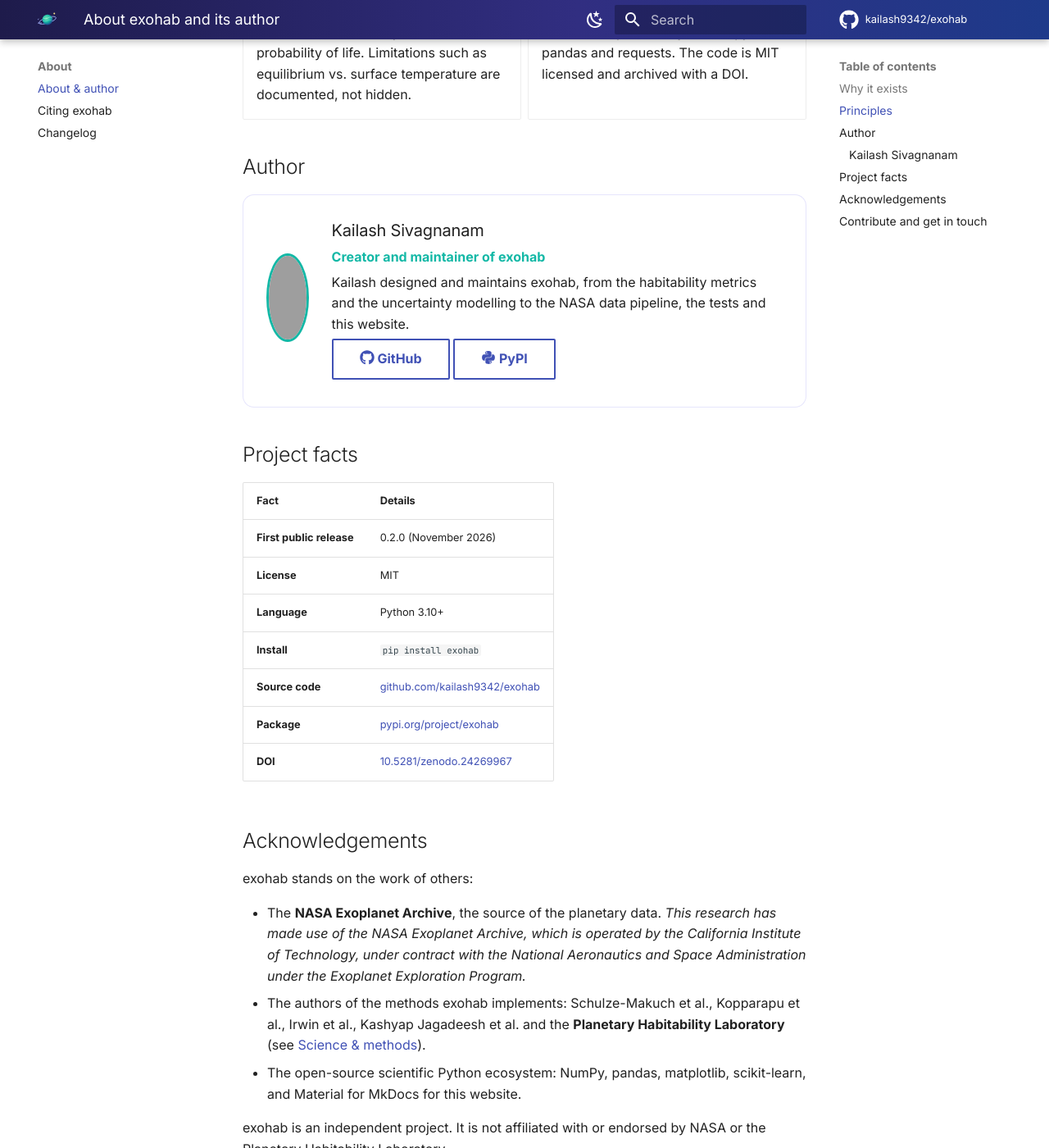
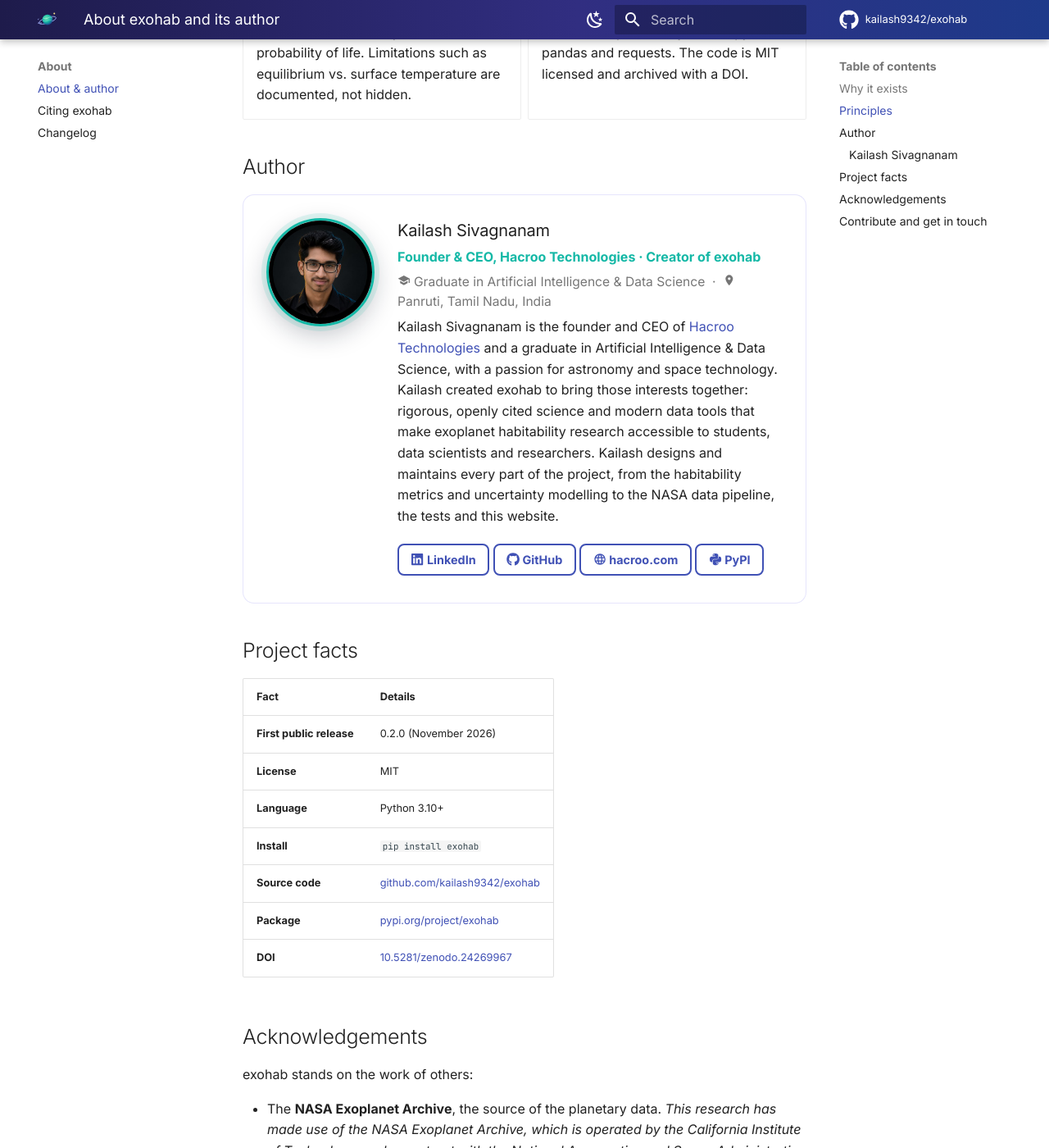
Before and after one commit to kailash9342/exohab, an MkDocs documentation site: the page built from docs/about.md, in a window 1280 px wide and 1400 px high, scrolled down 894 px. Shown: the whole window at 82% size. Built offline with MkDocs 1.6.1 and Material for MkDocs 9.7.7, drawn with Linux system fonts in a browser that asks for light colours; comment, search, counter and statistics services are not loaded; grey boxes are pictures that could not be loaded.

Commit message:
About page: full author profile for Kailash Sivagnanam
- Professional photo (400x400, 16 KB, no metadata)
- Founder & CEO of Hacroo Technologies, AI & Data Science graduate,
  Panruti, Tamil Nadu, India; bio and LinkedIn, GitHub, hacroo.com and PyPI
  links
- Person structured data: job title, organization, credential, location,
  image and sameAs profiles; linked from the SoftwareSourceCode author

```diff
--- a/docs/about.md
+++ b/docs/about.md
@@ -2,8 +2,9 @@
 title: About exohab and its author
 description: >-
   About exohab, the open-source Python exoplanet habitability toolkit, and its
-  creator and maintainer Kailash Sivagnanam: mission, principles,
-  acknowledgements and how to contribute.
+  creator Kailash Sivagnanam, Founder & CEO of Hacroo Technologies and AI &
+  Data Science graduate from Panruti, Tamil Nadu: mission, principles and
+  acknowledgements.
 ---
 
 # About exohab
@@ -59,19 +60,33 @@ of the boilerplate.
 
 <div class="hx-author" markdown>
 
-![Kailash Sivagnanam](https://github.com/kailash9342.png?size=216){ width="108" height="108" }
+![Kailash Sivagnanam, founder and CEO of Hacroo Technologies and creator of exohab](assets/img/kailash-sivagnanam.jpg){ width="132" height="132" }
 
 <div markdown>
 
 ### Kailash Sivagnanam
 
-<p class="hx-role">Creator and maintainer of exohab</p>
+<p class="hx-role">Founder &amp; CEO, Hacroo Technologies · Creator of exohab</p>
 
-Kailash designed and maintains exohab, from the habitability metrics and the
-uncertainty modelling to the NASA data pipeline, the tests and this website.
+:material-school: Graduate in Artificial Intelligence & Data Science &nbsp;·&nbsp; :material-map-marker: Panruti, Tamil Nadu, India
+{ .hx-meta }
 
+Kailash Sivagnanam is the founder and CEO of
+[Hacroo Technologies](https://hacroo.com/) and a graduate in Artificial
+Intelligence & Data Science, with a passion for astronomy and space
+technology. Kailash created exohab to bring those interests together: rigorous,
+openly cited science and modern data tools that make exoplanet habitability
+research accessible to students, data scientists and researchers. Kailash
+designs and maintains every part of the project, from the habitability
+metrics and uncertainty modelling to the NASA data pipeline, the tests and
+this website.
+
+<div class="hx-author-links" markdown>
+[:fontawesome-brands-linkedin: LinkedIn](https://www.linkedin.com/in/kailash-sivaganam-49a383315){ .md-button }
 [:fontawesome-brands-github: GitHub](https://github.com/kailash9342){ .md-button }
+[:material-web: hacroo.com](https://hacroo.com/){ .md-button }
 [:fontawesome-brands-python: PyPI](https://pypi.org/user/kailash-sivagnanam/){ .md-button }
+</div>
 
 </div>
 </div>
--- a/docs/stylesheets/extra.css
+++ b/docs/stylesheets/extra.css
@@ -421,12 +421,48 @@
   background: var(--hx-card-bg);
   border: 1px solid var(--hx-card-border);
 }
+.md-typeset .hx-author {
+  align-items: flex-start;
+}
+.md-typeset .hx-author > p:first-child {
+  flex: 0 0 auto;
+  margin: 0;
+}
+.md-typeset .hx-author .hx-meta svg {
+  width: 1em;
+  height: 1em;
+  vertical-align: -0.12em;
+  fill: currentColor;
+}
 .md-typeset .hx-author img {
-  width: 108px;
-  height: 108px;
+  width: 132px;
+  height: 132px;
   border-radius: 50%;
   border: 3px solid var(--hx-teal);
+  box-shadow: 0 0 0 6px rgba(20, 184, 166, 0.12), 0 10px 30px rgba(15, 23, 42, 0.25);
+  object-fit: cover;
   flex-shrink: 0;
+}
+.md-typeset .hx-author .hx-meta {
+  font-size: 0.78rem;
+  color: var(--md-default-fg-color--light);
+}
+.md-typeset .hx-author-links {
+  display: flex;
+  flex-wrap: wrap;
+  gap: 0.5rem;
+  margin-top: 0.8rem;
+}
+.md-typeset .hx-author-links .md-button {
+  margin: 0;
+  padding: 0.4em 1em;
+  font-size: 0.72rem;
+  border-radius: 8px;
+}
+@media screen and (max-width: 38em) {
+  .md-typeset .hx-author { align-items: center; }
+  .md-typeset .hx-author-links { justify-content: center; }
+  .md-typeset .hx-author > div > p:not(.hx-role):not(.hx-meta) { text-align: left; }
 }
 .md-typeset .hx-author h3 {
   margin: 0 0 0.2rem;
--- a/overrides/main.html
+++ b/overrides/main.html
@@ -31,7 +31,7 @@
     "programmingLanguage": "Python",
     "license": "https://opensource.org/licenses/MIT",
     "identifier": "https://doi.org/10.5281/zenodo.24269967",
-    "author": {"@type": "Person", "name": "Kailash Sivagnanam", "url": "https://github.com/kailash9342"},
+    "author": {"@type": "Person", "@id": "{{ config.site_url }}about/#kailash-sivagnanam", "name": "Kailash Sivagnanam", "url": "{{ config.site_url }}about/", "jobTitle": "Founder & CEO, Hacroo Technologies", "sameAs": ["https://www.linkedin.com/in/kailash-sivaganam-49a383315", "https://github.com/kailash9342", "https://hacroo.com/"]},
     "keywords": "exoplanets, astrobiology, habitability, Earth Similarity Index, habitable zone, NASA Exoplanet Archive, Monte Carlo, Python",
     "runtimePlatform": "Python 3.10+"
   }
@@ -45,15 +45,22 @@
     "url": "{{ page.canonical_url }}",
     "mainEntity": {
       "@type": "Person",
+      "@id": "{{ config.site_url }}about/#kailash-sivagnanam",
       "name": "Kailash Sivagnanam",
-      "url": "https://github.com/kailash9342",
-      "image": "https://github.com/kailash9342.png",
-      "jobTitle": "Creator and maintainer of exohab",
+      "url": "{{ page.canonical_url }}",
+      "image": "{{ config.site_url }}assets/img/kailash-sivagnanam.jpg",
+      "jobTitle": "Founder & CEO",
+      "description": "Founder and CEO of Hacroo Technologies, graduate in Artificial Intelligence & Data Science, and creator of exohab, an open-source Python toolkit for exoplanet habitability.",
+      "worksFor": {"@type": "Organization", "name": "Hacroo Technologies", "url": "https://hacroo.com/"},
+      "hasCredential": {"@type": "EducationalOccupationalCredential", "credentialCategory": "degree", "name": "Artificial Intelligence and Data Science"},
+      "address": {"@type": "PostalAddress", "addressLocality": "Panruti", "addressRegion": "Tamil Nadu", "addressCountry": "IN"},
       "sameAs": [
+        "https://www.linkedin.com/in/kailash-sivaganam-49a383315",
         "https://github.com/kailash9342",
+        "https://hacroo.com/",
         "https://pypi.org/user/kailash-sivagnanam/"
       ],
-      "knowsAbout": ["Python", "Exoplanets", "Astrobiology", "Planetary habitability", "Data science"]
+      "knowsAbout": ["Artificial intelligence", "Data science", "Python", "Astronomy", "Space technology", "Exoplanets", "Planetary habitability"]
     }
   }
   </script>
```
Also changed, not shown: docs/assets/img/kailash-sivagnanam.jpg (added).
